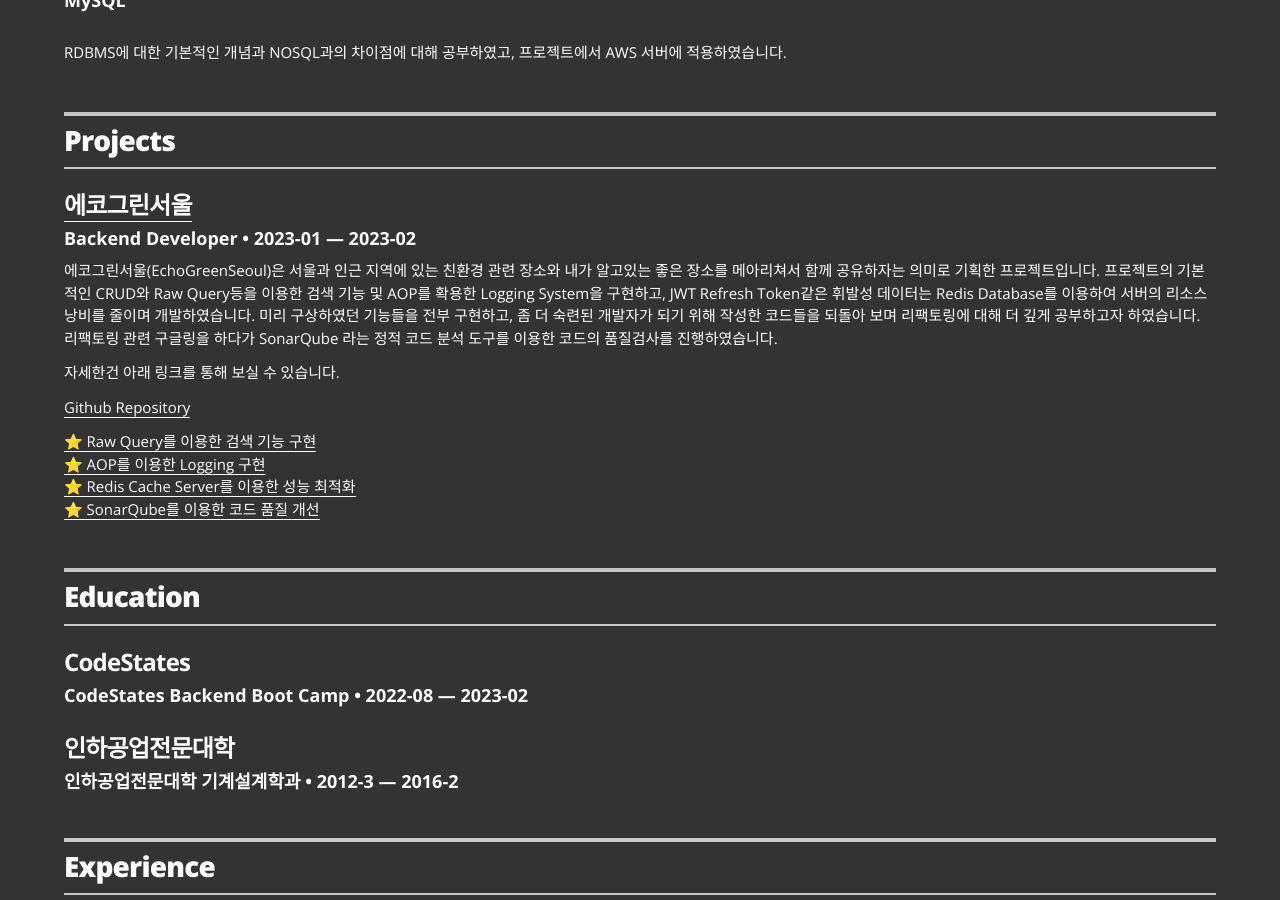
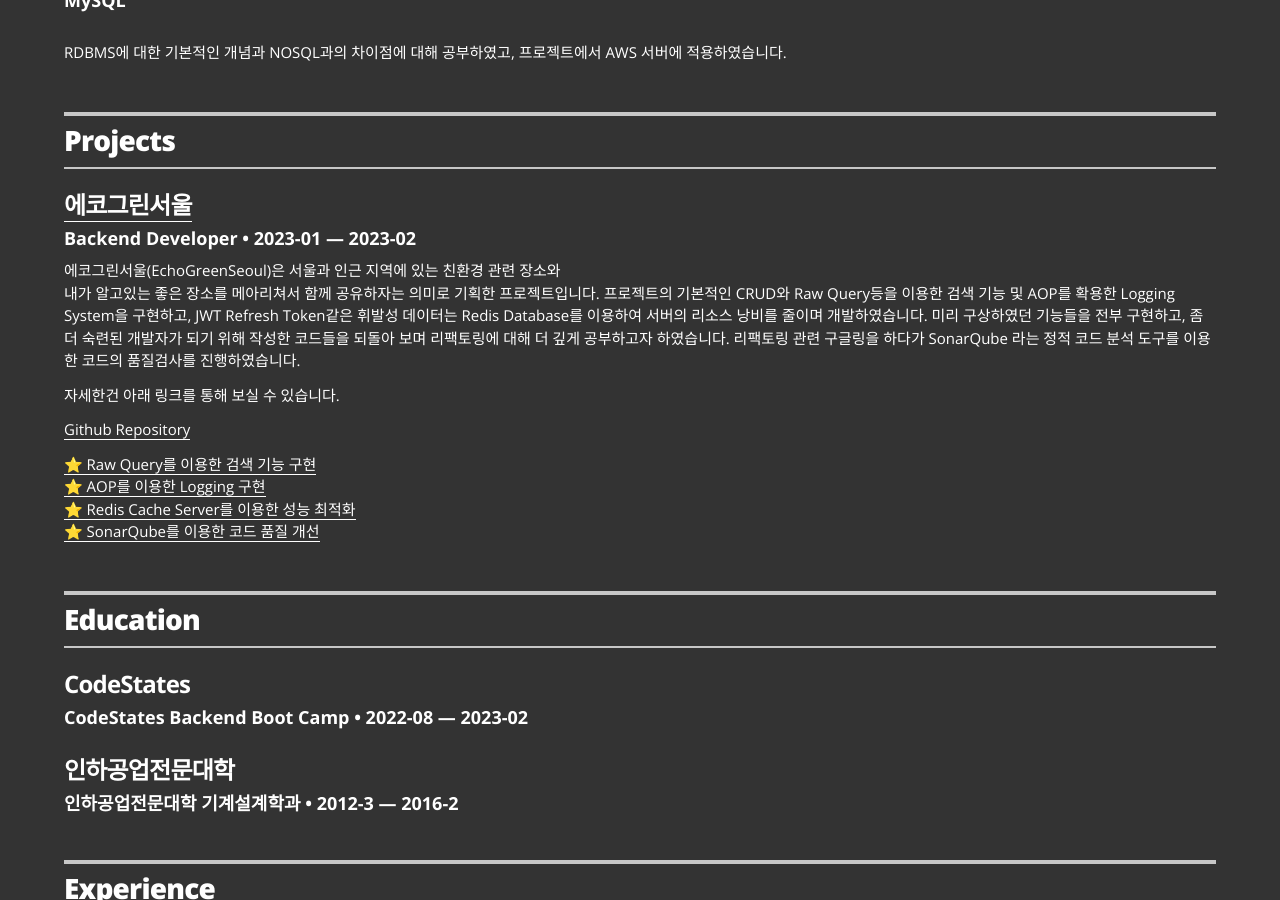
Before and after one commit to tlskals/tlskals.github.io, a Jekyll site: the page built from index.html, in a window 1280 px wide and 900 px high, scrolled down 1480 px. Built offline with Jekyll 4.4.1, drawn with Linux system fonts in a browser that asks for light colours.

```diff
--- a/_data/projects.yml
+++ b/_data/projects.yml
@@ -6,13 +6,13 @@
   duration: 2023-01 &mdash; 2023-02
   url: "https://echogreenseoul.site/"
   description1: |
-     에코그린서울(EchoGreenSeoul)은 서울과 인근 지역에 있는 친환경 관련 장소와
-     내가 알고있는 좋은 장소를 메아리쳐서 함께 공유하자는 의미로 기획한 프로젝트입니다.
-     프로젝트의 기본적인 CRUD와 Raw Query등을 이용한 검색 기능 및 AOP를 확용한 Logging System을 구현하고,
-     JWT Refresh Token같은 휘발성 데이터는 Redis Database를 이용하여 서버의 리소스 낭비를 줄이며 개발하였습니다.
+    에코그린서울(EchoGreenSeoul)은 서울과 인근 지역에 있는 친환경 관련 장소와<br>
+    내가 알고있는 좋은 장소를 메아리쳐서 함께 공유하자는 의미로 기획한 프로젝트입니다.
+    프로젝트의 기본적인 CRUD와 Raw Query등을 이용한 검색 기능 및 AOP를 확용한 Logging System을 구현하고,
+    JWT Refresh Token같은 휘발성 데이터는 Redis Database를 이용하여 서버의 리소스 낭비를 줄이며 개발하였습니다.
 
-     미리 구상하였던 기능들을 전부 구현하고, 좀 더 숙련된 개발자가 되기 위해 작성한 코드들을 되돌아 보며 리팩토링에 대해 더 깊게 공부하고자 하였습니다.
-     리팩토링 관련 구글링을 하다가 SonarQube 라는 정적 코드 분석 도구를 이용한 코드의 품질검사를 진행하였습니다.
+    미리 구상하였던 기능들을 전부 구현하고, 좀 더 숙련된 개발자가 되기 위해 작성한 코드들을 되돌아 보며 리팩토링에 대해 더 깊게 공부하고자 하였습니다.
+    리팩토링 관련 구글링을 하다가 SonarQube 라는 정적 코드 분석 도구를 이용한 코드의 품질검사를 진행하였습니다.
   description2: 자세한건 아래 링크를 통해 보실 수 있습니다.
   repository: Github Repository
   repository-url:  "https://github.com/codestates-seb/seb41_main_027/tree/main"
```
